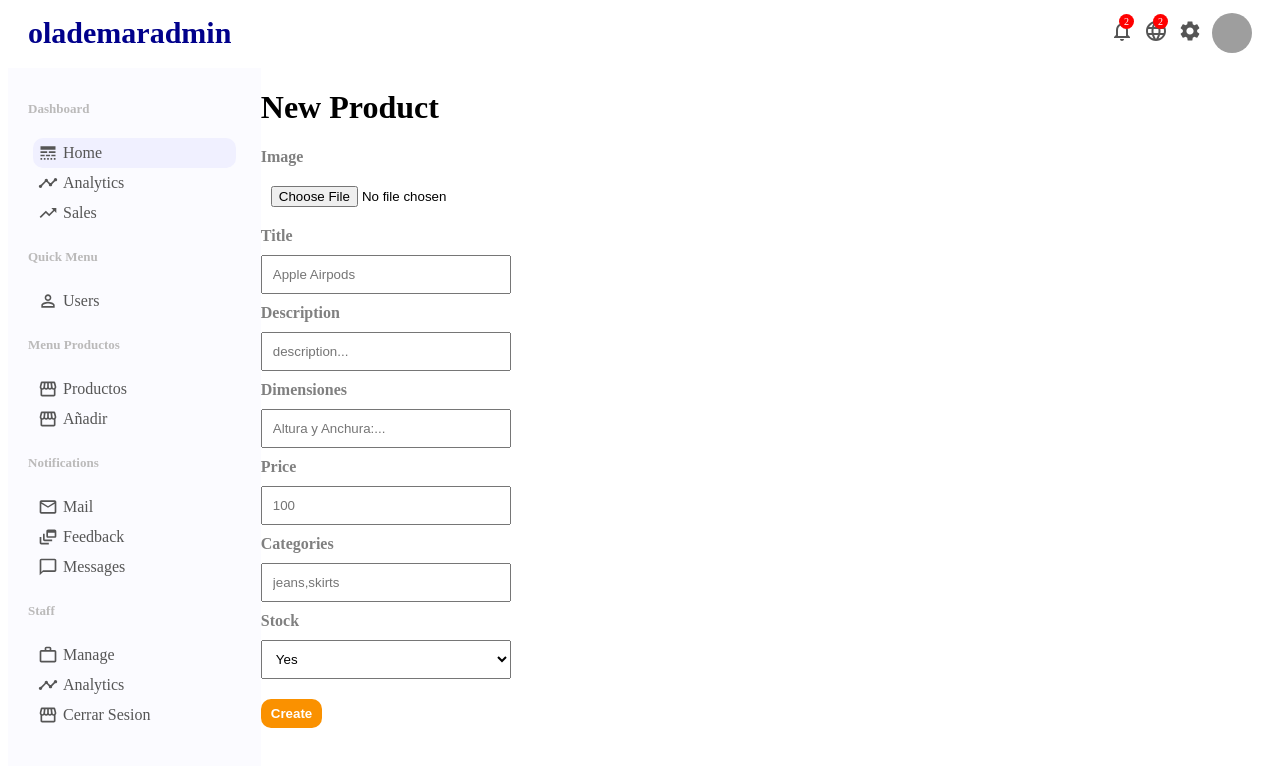
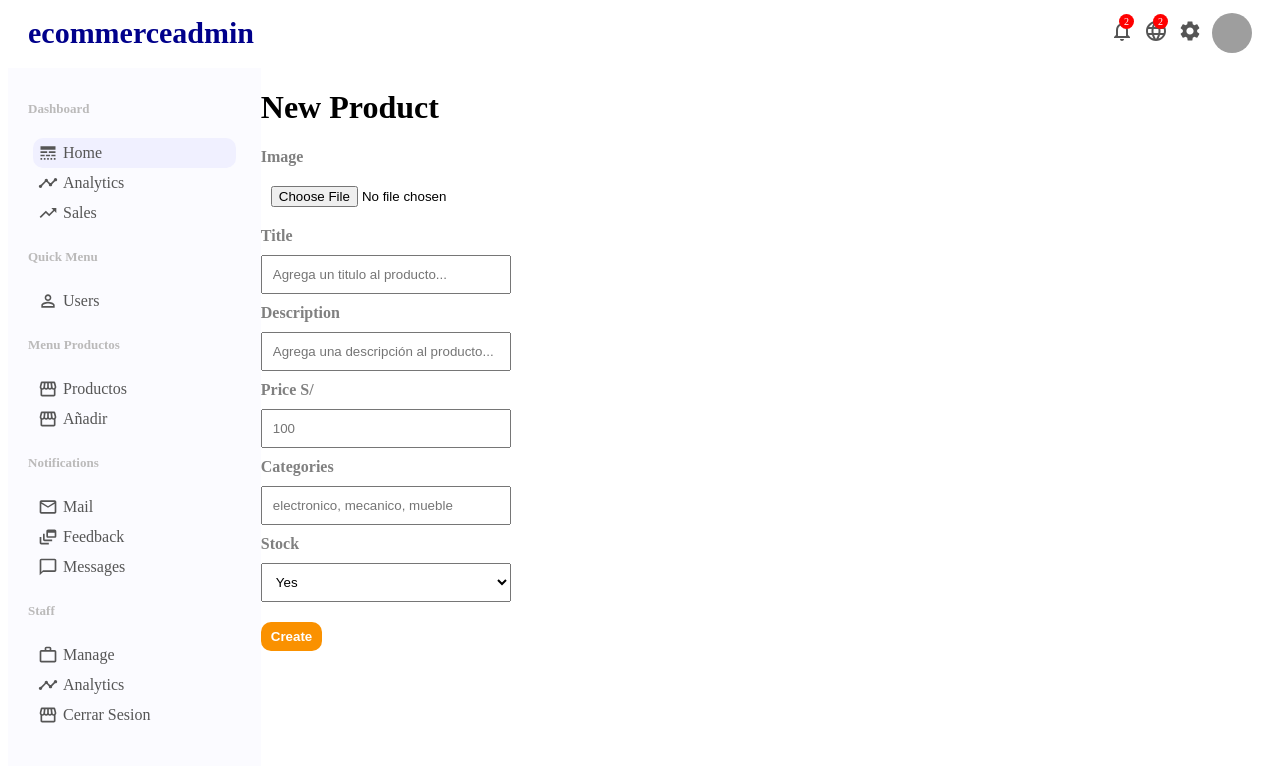
Before and after one commit to Mike-code1805/ecommerce-admin-IS, a React (Create React App) app: page /newproduct in a window 1280 px wide. Shown: the top 766 px of the page. Built offline with nearby package versions, Linux system fonts and the light colour scheme; grey boxes are pictures that could not be loaded.

Commit message:
added images

```diff
--- a/package.json
+++ b/package.json
@@ -12,6 +12,7 @@
     "@testing-library/react": "^13.4.0",
     "@testing-library/user-event": "^13.5.0",
     "axios": "^1.3.3",
+    "firebase": "^9.17.1",
     "react": "^18.2.0",
     "react-dom": "^18.2.0",
     "react-redux": "^8.0.5",
--- a/public/index.html
+++ b/public/index.html
@@ -24,7 +24,7 @@
       work correctly both with client-side routing and a non-root public URL.
       Learn how to configure a non-root public URL by running `npm run build`.
     -->
-    <title>React App</title>
+    <title>Ecommerce Admin IS</title>
   </head>
   <body>
     <noscript>You need to enable JavaScript to run this app.</noscript>
--- a/src/components/topbar/Topbar.jsx
+++ b/src/components/topbar/Topbar.jsx
@@ -7,7 +7,7 @@ export default function Topbar() {
     <div className='topbar'>
       <div className='topbarWrapper'>
         <div className='topLeft'>
-          <span className='logo'>olademaradmin</span>
+          <span className='logo'>ecommerceadmin</span>
         </div>
         <div className='topRight'>
           <div className='topbarIconContainer'>
--- /dev/null
+++ b/src/firebase/config.js
@@ -0,0 +1,18 @@
+import { initializeApp } from "firebase/app";
+import { getAnalytics } from "firebase/analytics";
+
+const firebaseConfig = {
+  apiKey: "AIzaSyA4_gYNXPPcLsyAkwVcDnw9Jz6NaNvigTc",
+  authDomain: "ecommerce-admin-is.firebaseapp.com",
+  projectId: "ecommerce-admin-is",
+  storageBucket: "ecommerce-admin-is.appspot.com",
+  messagingSenderId: "589587775902",
+  appId: "1:589587775902:web:c27357f387bb703090168f",
+  measurementId: "G-6KV3BJSNLC",
+};
+
+// Initialize Firebase
+const app = initializeApp(firebaseConfig);
+const analytics = getAnalytics(app);
+
+export default app;
--- a/src/pages/newProduct/NewProduct.jsx
+++ b/src/pages/newProduct/NewProduct.jsx
@@ -1,10 +1,19 @@
-import { useState } from 'react';
-import './newProduct.css';
+import { useState } from "react";
+import "./newProduct.css";
+import {
+  getDownloadURL,
+  getStorage,
+  ref,
+  uploadBytesResumable,
+} from "firebase/storage";
+import app from "../../firebase/config";
+import { useDispatch } from "react-redux";
+import { addProduct } from "../../redux/apiCalls";
 
 export default function NewProduct() {
   const [inputs, setInputs] = useState({});
   const [file, setFile] = useState(null);
-  const [cat, setCat] = useState([]);
+  const dispatch = useDispatch();
 
   const handleChange = (e) => {
     setInputs((prev) => {
@@ -12,76 +21,95 @@ export default function NewProduct() {
     });
   };
 
-  console.log(inputs);
-
-  const handleCat = (e) => {
-    setCat(e.target.value.split(','));
-  };
-
-  console.log(cat);
+  console.log({ inputs });
 
   console.log(file);
 
+  const handleCreate = (e) => {
+    e.preventDefault();
+    const fileName = new Date().getTime() + file.name;
+    const storage = getStorage(app);
+    const storageRef = ref(storage, fileName);
+
+    const publishImg = uploadBytesResumable(storageRef, file);
+
+    publishImg.on(
+      "state_changed",
+      (snapshot) => {
+        const progress =
+          (snapshot.bytesTransferred / snapshot.totalBytes) * 100;
+        console.log(progress + "%");
+      },
+      (error) => {
+        console.log(error);
+      },
+      () => {
+        getDownloadURL(publishImg.snapshot.ref).then((downloadURL) => {
+          const product = { ...inputs, image: downloadURL };
+          addProduct(product, dispatch);
+        });
+      }
+    );
+  };
+
   return (
-    <div className='newProduct'>
-      <h1 className='addProductTitle'>New Product</h1>
-      <form className='addProductForm'>
-        <div className='addProductItem'>
+    <div className="newProduct">
+      <h1 className="addProductTitle">New Product</h1>
+      <form className="addProductForm">
+        <div className="addProductItem">
           <label>Image</label>
           <input
-            type='file'
-            id='file'
+            type="file"
+            id="file"
             onChange={(e) => setFile(e.target.files[0])}
           />
         </div>
-        <div className='addProductItem'>
+        <div className="addProductItem">
           <label>Title</label>
           <input
-            name='title'
-            type='text'
-            placeholder='Apple Airpods'
+            name="title"
+            type="text"
+            placeholder="Agrega un titulo al producto..."
             onChange={handleChange}
           />
         </div>
-        <div className='addProductItem'>
+        <div className="addProductItem">
           <label>Description</label>
           <input
-            name='desc'
-            type='text'
-            placeholder='description...'
+            name="description"
+            type="text"
+            placeholder="Agrega una descripción al producto..."
             onChange={handleChange}
           />
         </div>
-        <div className='addProductItem'>
-          <label>Dimensiones</label>
+        <div className="addProductItem">
+          <label>Price S/</label>
           <input
-            name='size'
-            type='text'
-            placeholder='Altura y Anchura:...'
+            name="price"
+            type="number"
+            placeholder="100"
             onChange={handleChange}
           />
         </div>
-        <div className='addProductItem'>
-          <label>Price</label>
+        <div className="addProductItem">
+          <label>Categories</label>
           <input
-            name='price'
-            type='number'
-            placeholder='100'
+            name="category"
+            type="text"
+            placeholder="electronico, mecanico, mueble"
             onChange={handleChange}
           />
         </div>
-        <div className='addProductItem'>
-          <label>Categories</label>
-          <input type='text' placeholder='jeans,skirts' onChange={handleCat} />
-        </div>
-        <div className='addProductItem'>
+        <div className="addProductItem">
           <label>Stock</label>
-          <select name='inStock' onChange={handleChange}>
-            <option value='true'>Yes</option>
-            <option value='false'>No</option>
+          <select name="inStock" onChange={handleChange}>
+            <option value={true}>Yes</option>
+            <option value={false}>No</option>
           </select>
         </div>
-        <button className='addProductButton'>Create</button>
+        <button className="addProductButton" onClick={handleCreate}>
+          Create
+        </button>
       </form>
     </div>
   );
--- a/src/redux/apiCalls.js
+++ b/src/redux/apiCalls.js
@@ -45,7 +45,7 @@ export const updateProduct = async (id, product, dispatch) => {
 export const addProduct = async (product, dispatch) => {
   dispatch(addProductStart());
   try {
-    const res = await userRequest.post(`/products`, product);
+    const res = await userRequest.post(`api/product`, product);
     dispatch(addProductSuccess(res.data));
   } catch (err) {
     dispatch(addProductFailure());
--- a/src/requestMethods.js
+++ b/src/requestMethods.js
@@ -15,5 +15,5 @@ export const publicRequest = axios.create({
 
 export const userRequest = axios.create({
   baseURL: BASE_URL,
-  headers: { token: `Bearer ${TOKEN}` },
+  headers: { Authorization: `` },
 });
```
Also changed, not shown: 2 other files (tests, documents, lock files or other folders).
